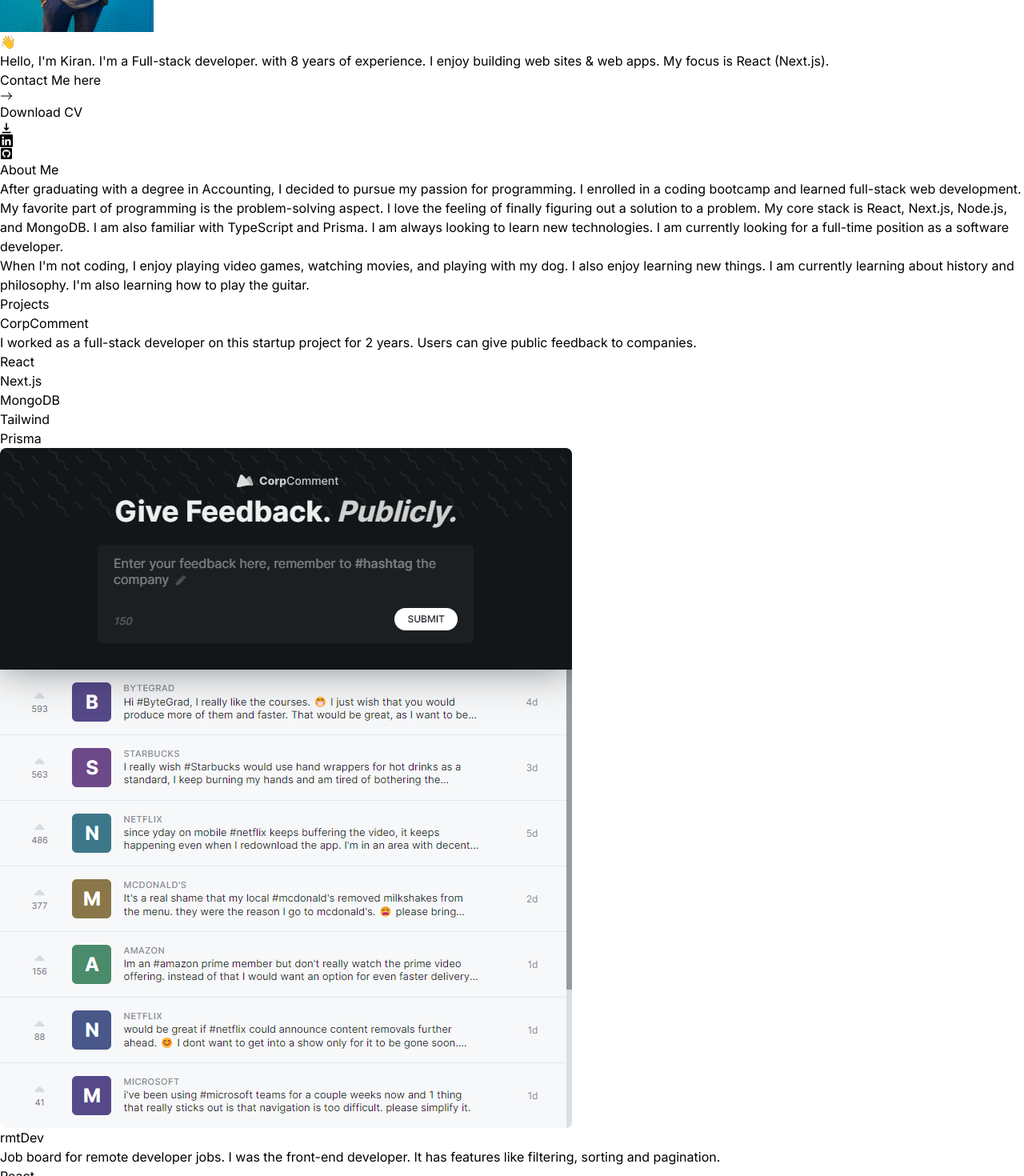
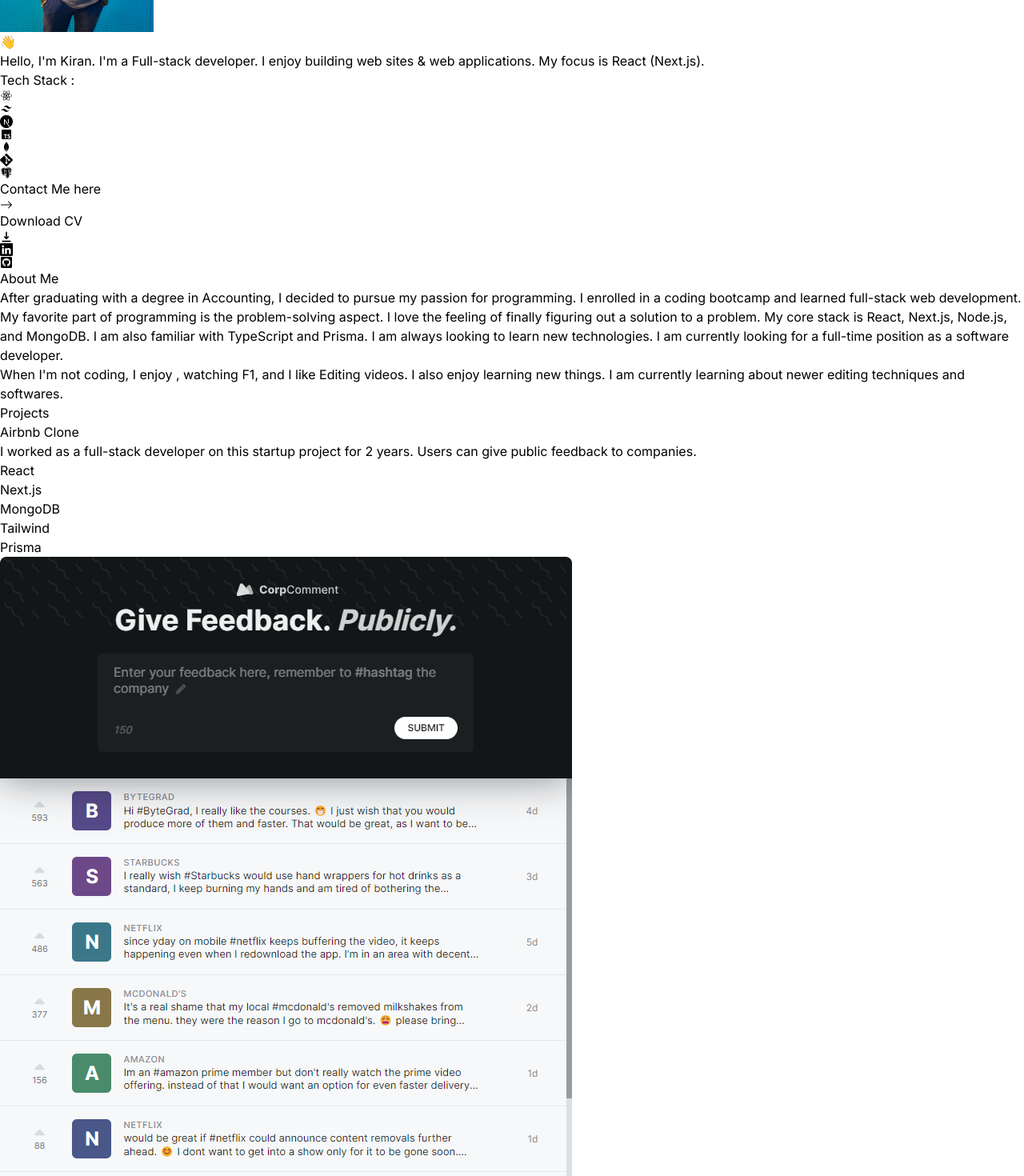
Before and after one commit to KiranPK12/nextjs-kiran-portfolio, a Next.js app: page / in a window 1280 px wide. Shown: the part 360-1830 px from the top of the page at 80% size. Built offline with nearby package versions, Linux system fonts and the light colour scheme.

Commit message:
intro section updated

```diff
--- a/app/component/About.tsx
+++ b/app/component/About.tsx
@@ -13,7 +13,7 @@
     <motion.section
       ref={ref}
       id="about"
-      className="mb-28 max-w-[45rem] text-center leading-8 sm:mb-40 scroll-mt-28"
+      className="mb-28 max-w-[45rem] text-center leading-8 sm:mb-40 scroll-mt-28 mt-28"
       initial={{ opacity: 0, y: 100 }}
       animate={{ opacity: 1, y: 0 }}
       transition={{
@@ -41,11 +41,10 @@
       </p>
       <p>
         <span className="italic">When I&apos;m not coding</span>, I enjoy
-        playing video games, watching movies, and playing with my dog. I also
+        , watching F1, and I like Editing videos. I also
         enjoy <span className="font-medium">learning new things</span>. I am
         currently learning about{" "}
-        <span className="font-medium">history and philosophy</span>. I&apos;m
-        also learning how to play the guitar.
+        <span className="font-medium">newer editing techniques and softwares.</span>
       </p>
     </motion.section>
   );
--- a/app/component/Intro.tsx
+++ b/app/component/Intro.tsx
@@ -3,9 +3,17 @@
 import React from "react";
 import { motion } from "framer-motion";
 import Link from "next/link";
-import { BsArrowRight, BsLinkedin } from "react-icons/bs";
+import { BsArrowRight, BsLinkedin, BsGit } from "react-icons/bs";
 import { HiDownload } from "react-icons/hi";
+import { SiNextdotjs } from "react-icons/si";
 import { FaGithubSquare } from "react-icons/fa";
+import {
+  BiLogoTailwindCss,
+  BiLogoMongodb,
+  BiLogoReact,
+  BiLogoTypescript,
+  BiLogoPostgresql,
+} from "react-icons/bi";
 import { useSectionInView } from "@/lib/hooks";
 import { useActiveSectionContext } from "@/context/active-section-context";
 
@@ -57,14 +65,31 @@
         animate={{ opacity: 1, y: 0 }}
       >
         <span className="font-bold">Hello, I&apos;m Kiran.</span> I&apos;m a{" "}
-        <span className="font-bold">Full-stack developer.</span> with{" "}
-        <span className="font-bold">8 years</span> of experience. I enjoy
-        building <span className="italic">web sites & web apps</span>. My focus
+        <span className="font-bold">Full-stack developer.</span>{" "}
+        <span className="font-bold"></span> I enjoy building{" "}
+        <span className="italic">web sites & web applications</span>. My focus
         is
         <span className="underline"> React (Next.js)</span>.
       </motion.h1>
       <motion.div
-        className="flex flex-col sm:flex-row gap-4 px-4 text-lg font-medium justify-center items-center "
+        className="flex text-center items-center justify-evenly my-16"
+        initial={{ opacity: 0, y: 100 }}
+        animate={{ opacity: 1, y: 0 }}
+        transition={{
+          delay: 0.1,
+        }}
+      >
+        <p className="font-semibold tracking-wider ">Tech Stack :</p>
+        <BiLogoReact className="text-5xl text-[#61dbfb] hover:scale-[1.15] transition" />
+        <BiLogoTailwindCss className="text-5xl text-[#3490dc] hover:scale-[1.15] transition" />
+        <SiNextdotjs className="text-5xl dark:text-white hover:scale-[1.15]  transition" />
+        <BiLogoTypescript className="text-5xl text-[#007acc] hover:scale-[1.15] transition" />
+        <BiLogoMongodb className="text-5xl text-[#589636] hover:scale-[1.15] transition" />
+        <BsGit className="text-5xl text-[#f34f29] hover:scale-[1.15] transition" />
+        <BiLogoPostgresql className="text-5xl text-[#0064a5] hover:scale-[1.15] transition" />
+      </motion.div>
+      <motion.div
+        className="flex flex-col sm:flex-row gap-4 px-4 text-lg font-medium justify-center items-center mt-20"
         initial={{ opacity: 0, y: 100 }}
         animate={{ opacity: 1, y: 0 }}
         transition={{
@@ -76,8 +101,7 @@
           className=" group bg-gray-900 text-white px-7 py-3 flex items-center gap-2 rounded-full outline-none hover:scale-110 hover:bg-gray-950 active:scale-105 transition"
           onClick={() => {
             setTimeOfLastClick(Date.now());
-            setActiveSelection('Contact')
-
+            setActiveSelection("Contact");
           }}
         >
           Contact Me here{" "}
--- a/app/page.tsx
+++ b/app/page.tsx
@@ -10,7 +10,7 @@
   return (
     <main className="flex flex-col items-center px-4">
       <Intro />
-      <SectionDivider />
+      {/* <SectionDivider /> */}
       <About />
       {/* <SectionDivider/> */}
       <Projects />
--- a/lib/data.ts
+++ b/lib/data.ts
@@ -62,17 +62,17 @@
 
 export const projectsData = [
   {
-    title: "CorpComment",
+    title: "Airbnb Clone",
     description:
       "I worked as a full-stack developer on this startup project for 2 years. Users can give public feedback to companies.",
     tags: ["React", "Next.js", "MongoDB", "Tailwind", "Prisma"],
     imageUrl: corpcommentImg,
   },
   {
-    title: "rmtDev",
+    title: "Food Ordering Ap",
     description:
-      "Job board for remote developer jobs. I was the front-end developer. It has features like filtering, sorting and pagination.",
-    tags: ["React", "TypeScript", "Next.js", "Tailwind", "Redux"],
+      "Restaurant food ordering app. I was the front-end developer. It has features like filtering, sorting and pagination.",
+    tags: ["React", "TypeScript", "Next.js", "Tailwind", "Docker"],
     imageUrl: rmtdevImg,
   },
   {
@@ -96,9 +96,9 @@
   "Tailwind",
   "Prisma",
   "MongoDB",
-  "Redux",
+  "Docker",
   "GraphQL",
-  "Apollo",
+  "Jenkins",
   "Express",
   "PostgreSQL",
   "Python",
```
